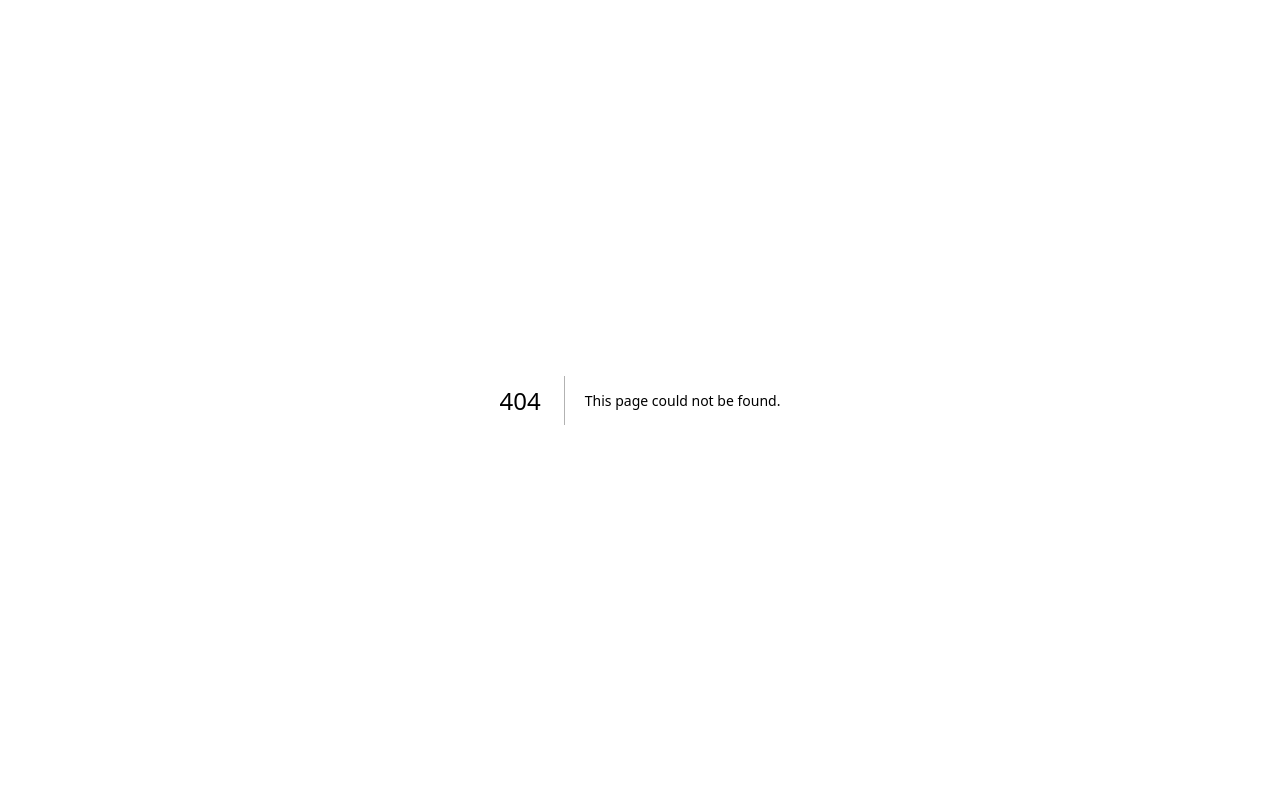
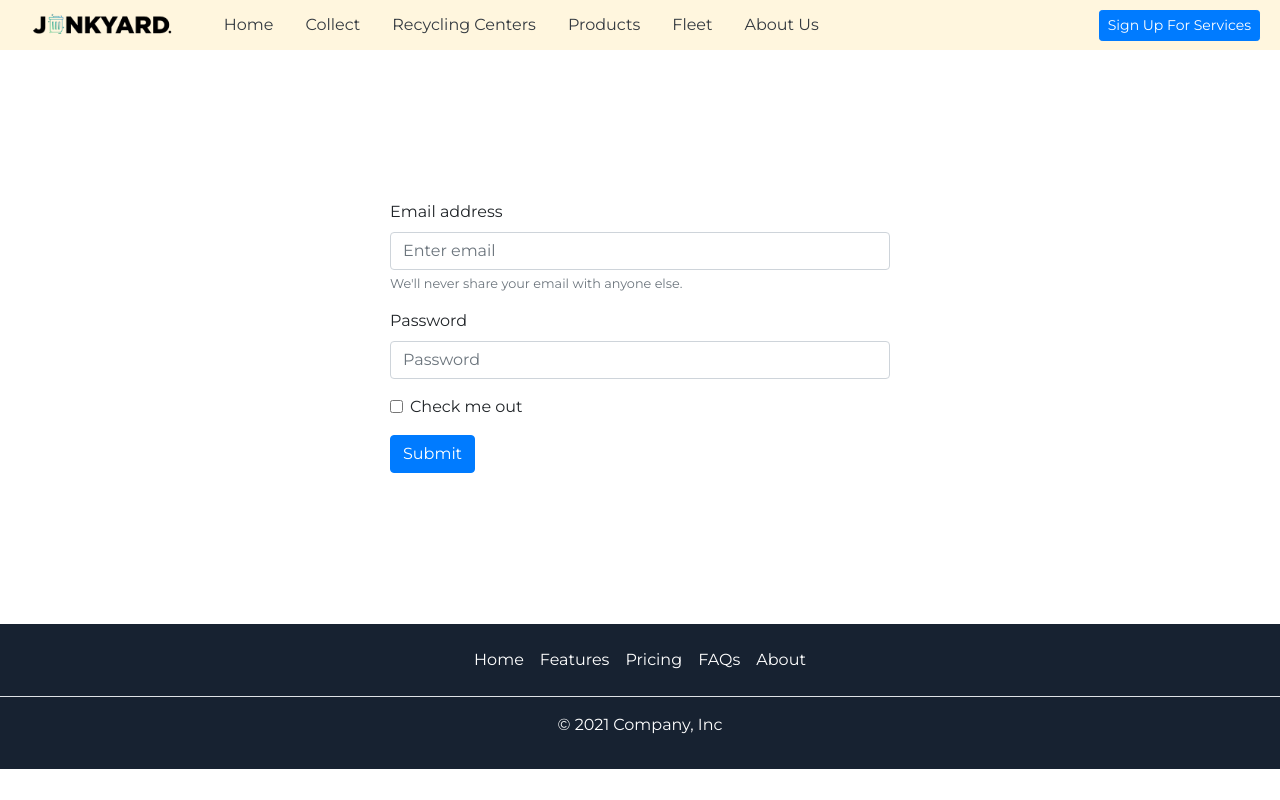
Before and after one commit to sayuru-j/projekt-JUNKYARD, a Next.js app: page /signup in a window 1280 px wide. Before the commit this address had no page. Built offline with nearby package versions, Linux system fonts and the light colour scheme.

Commit message:
Added center pages

```diff
--- a/components/Layout.js
+++ b/components/Layout.js
@@ -21,42 +21,41 @@ const Layout = ({children}) => {
             integrity="sha384-Gn5384xqQ1aoWXA+058RXPxPg6fy4IWvTNh0E263XmFcJlSAwiGgFAW/dAiS6JXm"
             crossOrigin="anonymous"/>
             <link rel="stylesheet" href="/static/css/styles.css"/>
+            <link href='https://fonts.googleapis.com/css?family=Montserrat' rel='stylesheet'></link>
            </header>
            </React.Fragment>
-    )
-
-    const brand = () => (
-        <div className="brand-black-bg">
-            <img className="brand-logo" src="/static/images/junkyard-logo.png" alt="jy-logo"/>
-        </div>
     )
 
 
 
 
 
+
+
     const nav = () => (
-                    <ul className="nav nav-tabs bg-dark">
+                    <ul className="nav nav-custom">
+                            <a href="/"><img className="brand-logo" src="/static/images/junkyard-logo.png" alt="jy-logo"/></a>
+
             <li className="nav-item">
-                <Link className="nav-link text-light" href="/">Home</Link>
+                <Link className="nav-link text-dark nav-items-align" href="/">Home</Link>
             </li>
             <li className="nav-item">
-                <Link className="nav-link text-light" href="/collect">Collect</Link>
+                <Link className="nav-link text-dark nav-items-align" href="/collect">Collect</Link>
             </li>
             <li className="nav-item">
-                <Link className="nav-link text-light" href="/center">Centers</Link>
+                <Link className="nav-link text-dark nav-items-align" href="/center">Recycling Centers</Link>
             </li>
             <li className="nav-item">
-                <Link className="nav-link text-light" href="/product">Products</Link>
+                <Link className="nav-link text-dark nav-items-align" href="/product">Products</Link>
             </li>
             <li className="nav-item">
-                <Link className="nav-link text-light" href="/fleet">Fleet</Link>
+                <Link className="nav-link text-dark nav-items-align" href="/fleet">Fleet</Link>
             </li>
             <li className="nav-item">
-                <Link className="nav-link text-light" href="/aboutus">About Us</Link>
+                <Link className="nav-link text-dark nav-items-align" href="/aboutus">About Us</Link>
             </li>
             <div className="sign-up-btn">
-            <button type="button" class="btn btn-primary btn-sm">Sign Up For Services</button>
+            <button type="button" class="btn btn-primary btn-sm nav-items-align"><Link className="sign-up-btn-size" href="/signup">Sign Up For Services</Link></button>
             </div>
             </ul>
 
@@ -78,7 +77,6 @@ const Layout = ({children}) => {
 
     return <React.Fragment>
         {head()}
-        {brand()}
         {nav()}
 
         {children}
--- /dev/null
+++ b/pages/signup.js
@@ -0,0 +1,26 @@
+import Layout from "../components/Layout";
+
+const SignUpPage = () => {
+    return <Layout>
+        <div className="sign-up-form-container">
+                <form className="sign-up-form">
+        <div class="form-group">
+            <label for="exampleInputEmail1">Email address</label>
+            <input type="email" class="form-control" id="exampleInputEmail1" aria-describedby="emailHelp" placeholder="Enter email"/>
+            <small id="emailHelp" class="form-text text-muted">We'll never share your email with anyone else.</small>
+        </div>
+        <div class="form-group">
+            <label for="exampleInputPassword1">Password</label>
+            <input type="password" class="form-control" id="exampleInputPassword1" placeholder="Password"/>
+        </div>
+        <div class="form-group form-check">
+            <input type="checkbox" class="form-check-input" id="exampleCheck1"/>
+            <label class="form-check-label" for="exampleCheck1">Check me out</label>
+        </div>
+        <button type="submit" class="btn btn-primary">Submit</button>
+        </form>
+        </div>
+    </Layout>
+}
+
+export default SignUpPage;
--- a/pages/vehicle.js
+++ /dev/null
@@ -1,5 +0,0 @@
-const VehiclePage = () => {
-    return <p>This is Imantha's Page</p>
-}
-
-export default VehiclePage;
--- a/public/static/css/styles.css
+++ b/public/static/css/styles.css
@@ -1,3 +1,7 @@
+html * {
+  font-family: 'Montserrat';
+}
+
 #nprogress .bar {
     background: #ED2939;
     position: fixed;
@@ -33,21 +37,40 @@
   margin-left: auto;
   margin-right: 20px;
   margin-top: 5px;
+
+}
+
+.sign-up-btn-size {
+  height: 30px;
+  color: white;
+}
+
+.sign-up-form-container {
+  min-height: 400px;
 }
 
 
+.sign-up-form {
+  max-width: 500px;
+  margin: 0 auto;
+  margin-top: 150px;
+}
 
-.brand-black-bg {
-  background-color: #b2fd3c;
-  width: 100%;
-  height: 100px;
+.nav-custom {
+  min-height: 50px;
+  background-color: #fff6de;
+}
+
+.nav-items-align{
+  margin-top: 5px;
 }
 
 .brand-logo {
-  margin-left: 35px;
-  margin-top: 35px;
+  margin-left: 30px;
+  margin-right: 30px;
+  margin-top: 12px;
   width: auto;
-  height: 35px;
+  height: 25px;
 }
 
 .container-home{
@@ -67,6 +90,6 @@
 }
 
 .container-footer {
-  background-color: rgb(48, 48, 48);
+  background-color: #172231;
   -webkit-text-fill-color: rgb(255, 255, 255);
 }
```
Also changed, not shown: pages/center.js (added, +7 -0 lines), pages/editcenter.js (added, +7 -0 lines), pages/fleet.js (added, +7 -0 lines), pages/login.js (added, +7 -0 lines), pages/managecenter.js (added, +7 -0 lines), pages/newcenter.js (added, +7 -0 lines), public/static/images/junkyard-logo.png.
